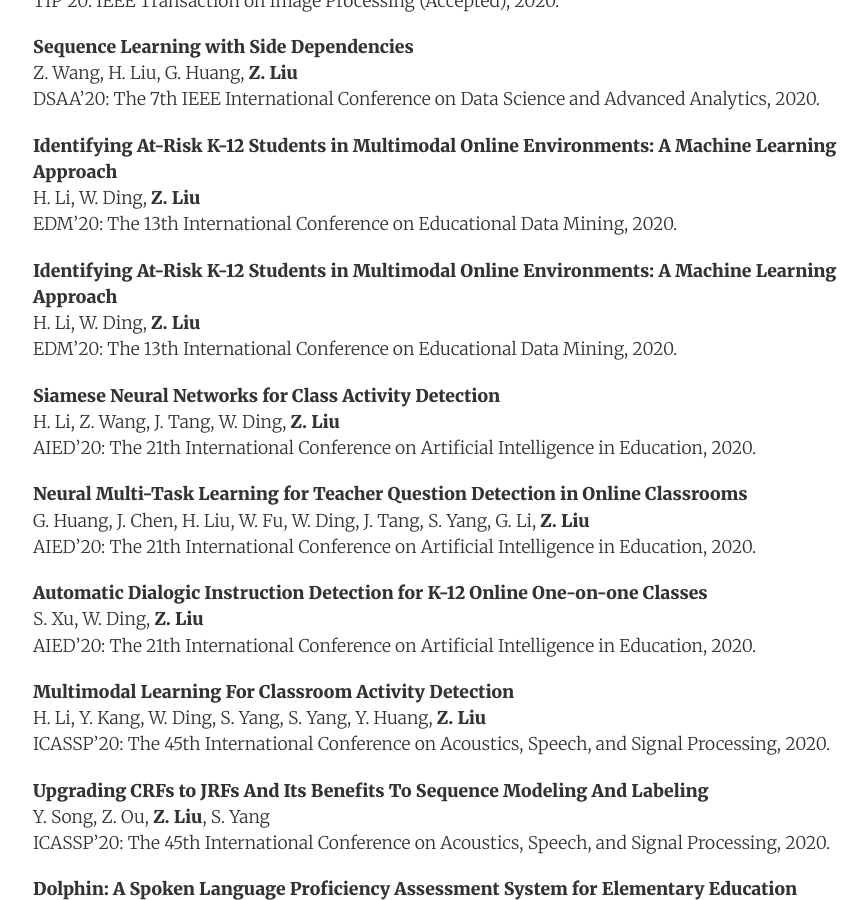
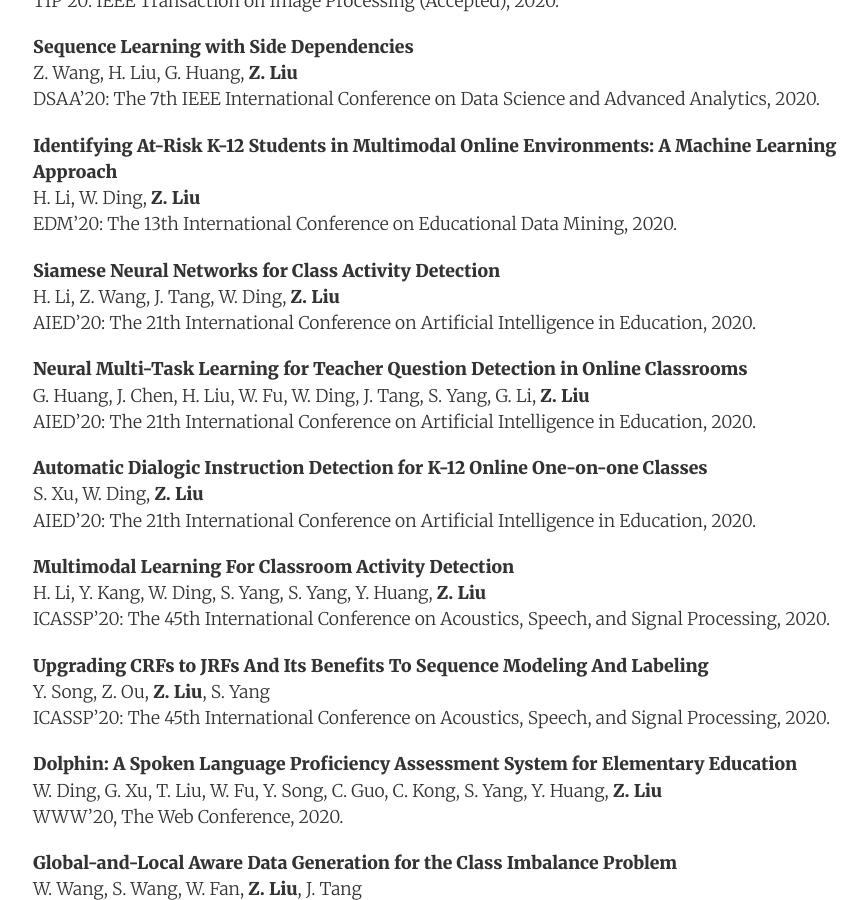
Before and after one commit to zitaoliu/zitaoliu.github.io, a Jekyll site: the page built from index.html, in a window 1280 px wide and 900 px high, scrolled down 586 px. Shown: the whole window, without its empty margins (187-1055 px from the left). Built offline with Jekyll 4.4.1, drawn with Linux system fonts in a browser that asks for light colours; nearby versions of some CDN libraries.

Commit message:
remove dups

```diff
--- a/_includes/index_content.md
+++ b/_includes/index_content.md
@@ -20,10 +20,6 @@
 **Sequence Learning with Side Dependencies**
 Z. Wang, H. Liu, G. Huang, **Z. Liu**
 DSAA'20: The 7th IEEE International Conference on Data Science and Advanced Analytics, 2020.
-
-**Identifying At-Risk K-12 Students in Multimodal Online Environments: A Machine Learning Approach**
-H. Li, W. Ding, **Z. Liu**
-EDM'20: The 13th International Conference on Educational Data Mining, 2020.
 
 **Identifying At-Risk K-12 Students in Multimodal Online Environments: A Machine Learning Approach**
 H. Li, W. Ding, **Z. Liu**
```
